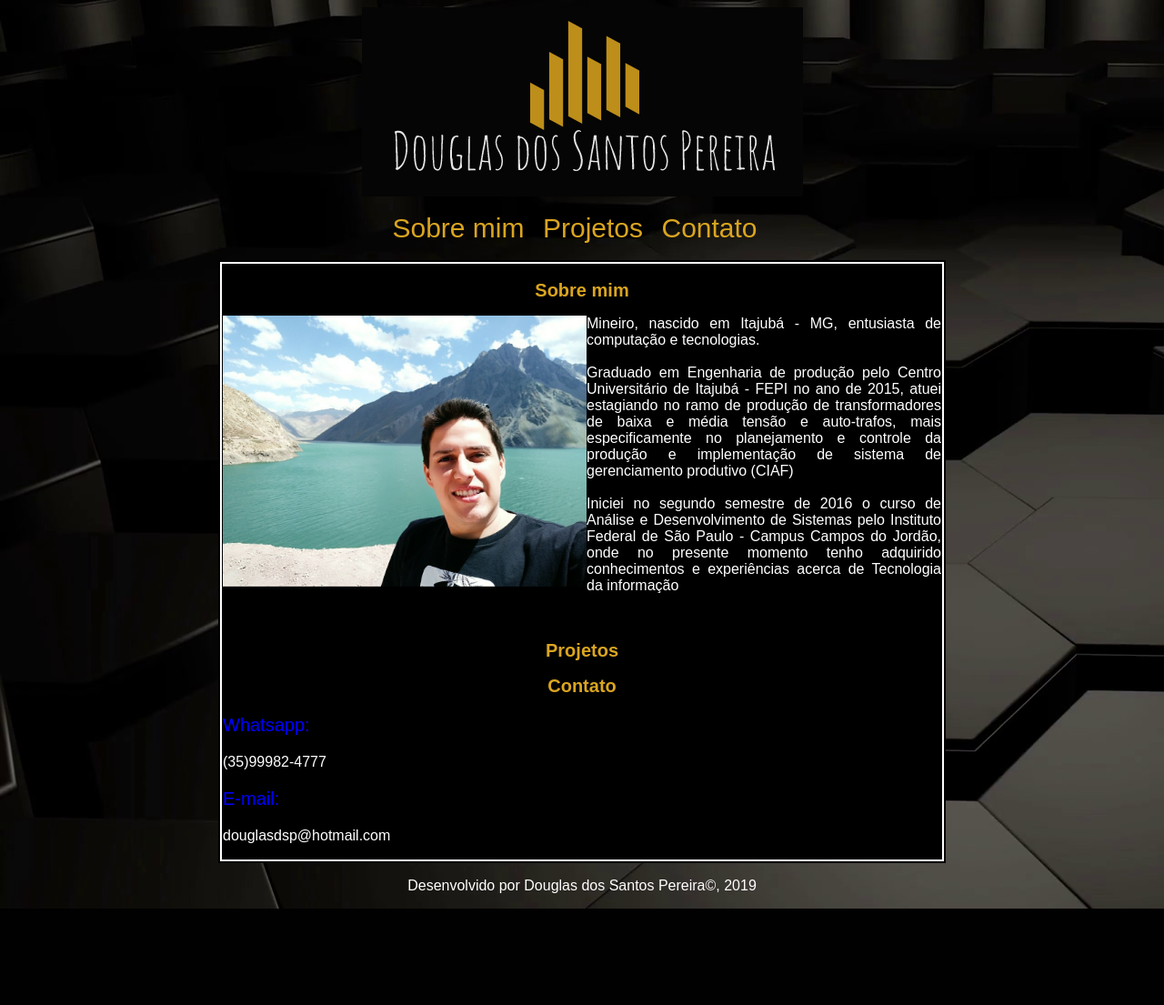
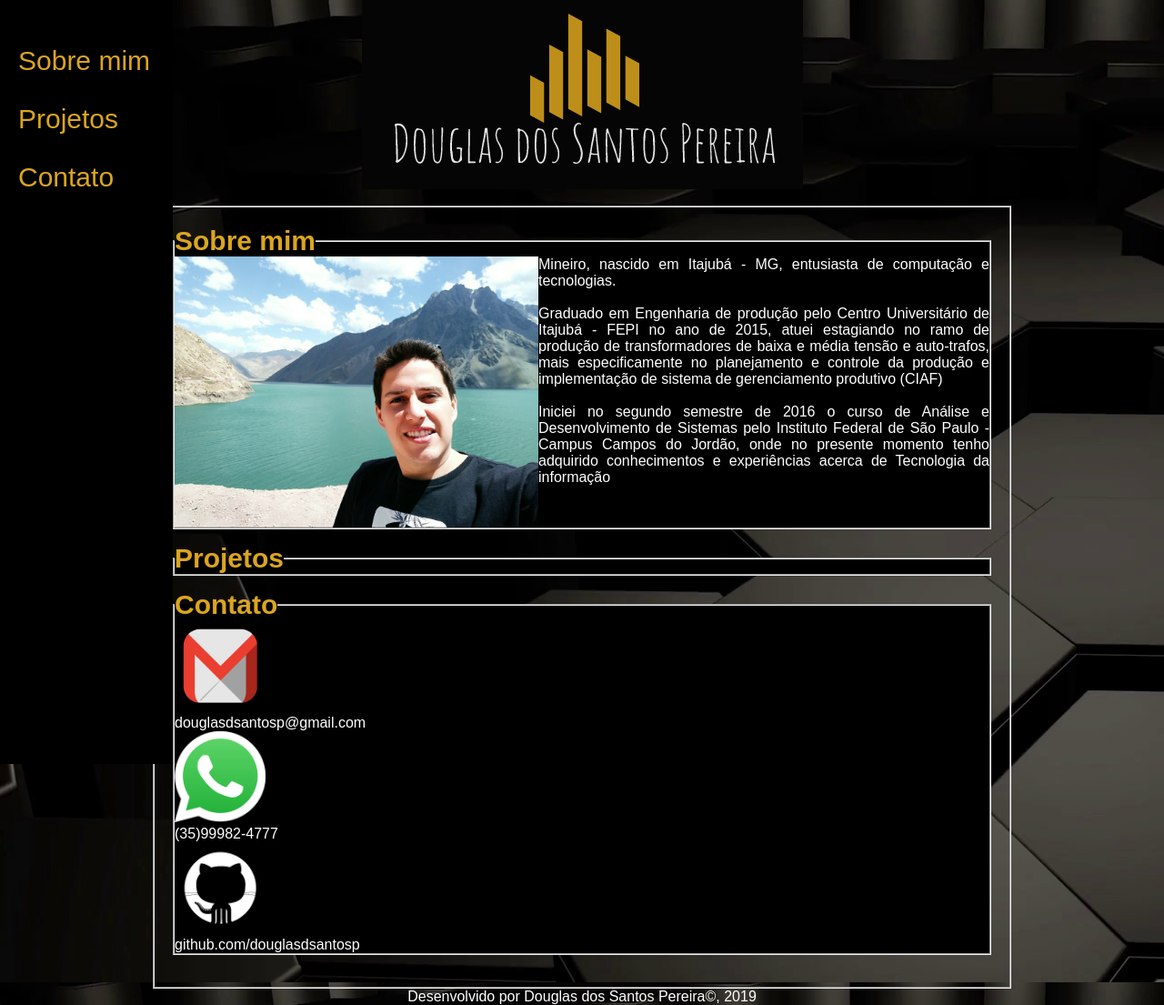
Before and after one commit to douglasdsantosp/blog, a Django app: page /blog in a window 1280 px wide. Shown: the whole page at 91% size. Before the commit the page ends 999 px from the top, so only its background shows below. Run offline with Django 3.2, Linux system fonts and the light colour scheme; data that the repository does not hold is empty.

Commit message:
Commit-Inicial

```diff
--- a/blog/static/blog/css/portifolio.css
+++ b/blog/static/blog/css/portifolio.css
@@ -1,3 +1,10 @@
+/* Zerar as margens iniciais */
+*{
+    padding: 0;
+    margin:0;
+    font-family: Arial, Helvetica, sans-serif;
+}
+
 body{
     background-image:url(../img/background.png);
     font-family:Arial, Verdana;
@@ -11,10 +18,22 @@ body{
     margin-right: auto;
 }
 
-.menu{
-	text-align:center;
-	float:center;
-	width: 100%;
+.menu{;
+	height: 100%;
+	width:150px;
+	position: fixed;
+	background-color: black;
+	text-decoration: none;
+	padding: 20px;
+}
+
+ul {
+	margin-top: 30px;
+	list-style-type:none
+}
+
+li{
+	margin-bottom:30px;
 }
 
 .menu a{
@@ -30,24 +49,23 @@ body{
     color:#DAA520;
 }
 
-table {
-	margin:auto;
-	text-align:justify;
+.conteudo{
+	margin-bottom: 15px;
 	background-color: black;
-	width: 800px;
-	height: auto;
 }
 
-table h2{
-	text-align: center;
-	font-family: Arial, Verdana;
-	font-size: 20px;
+h2, h3 {
+	font-size: 30px;
 	color:#DAA520;
 }
 
-td, th {
-    border: 2px solid;
-    border-color: white;
+.corpo{
+	padding: 20px;
+	width: 900px;
+	height: auto;
+	margin: 0 auto;
+	z-index: 0;
+	text-align: justify;
 }
 
 .desenvolvimento {
@@ -55,22 +73,36 @@ td, th {
 	text-align:center;
 }
 
-.campo img{
+.corpo img{
 	float: left;
 	max-width:400px;
 	max-height:400px;
 }
 
-.trafo img{
-	max-width:200px;
-	max-height:200px;
+.contato{
+	width: 100%;
+	display: inline-block;
 }
 
-.campo {
-	text-align: justify;
+.contato img {
+	max-width:100px;
+	max-height:100px;
 }
 
-.titulo {
-	color: blue;
-	font-size: 20px;
+h3{
+	color: darkslategray;
 }
+.descricao{
+	color:lightseagreen;
+	font-size: 18px;
+}
+
+.inicio{
+	color:lightgreen;
+	font-size: 18px;
+}
+
+.termino{
+	color:lightcoral;
+	font-size: 18px;
+}
--- a/blog/templates/Portifolio.html
+++ b/blog/templates/Portifolio.html
@@ -5,51 +5,56 @@
 	<head>
 		<meta charset="UTF-8">
         <link rel="stylesheet" type ="text/css" href="{% static 'blog/css/portifolio.css' %}" />
-        <title> Portifólio - Douglas dos Santos Pereira</title>
+        <title>Douglas dos Santos Pereira</title>
 	<title></title>
 	</head>
 
+	<nav class="menu">
+		<ul>
+			<li><a HREF="#sobremim">Sobre mim</a></li>
+			<li><a HREF="#projetos">Projetos</a></li>
+			<li><a HREF="#contato">Contato</a></li>
+		</ul>
+	</nav>
+
 	<body>
 		<header>
-			<a HREF="portifolio.html"><img class="logo" src="{% static 'blog/img/logo.png' %}" alt="Logo - Douglas"></a><br>
+			<a><img class="logo" src="{% static 'blog/img/logo.png' %}" alt="Logo - Douglas"></a><br>
 		</header>
-
-		<nav class="menu">
-            <a HREF="#sobremim">Sobre mim</a>&emsp;
-            <a HREF="#projetos">Projetos</a>&emsp;
-            <a HREF="#contato">Contato</a>&emsp;<br><br>
-        </nav>
-
 		<section>
-			<table class="campo">
-				<td>
-					<a name="sobremim"><h2>Sobre mim</h2></a>
-
-					<p><img src="{% static 'blog/img/douglas.jpg' %}" alt="douglas">Mineiro, nascido em Itajubá - MG, entusiasta de computação e tecnologias.<br><br>Graduado em Engenharia de produção pelo Centro Universitário de Itajubá - FEPI no ano de 2015, atuei estagiando no ramo de produção de transformadores de baixa e média tensão e auto-trafos, mais especificamente no planejamento e controle da produção e implementação de sistema de gerenciamento produtivo (CIAF)<br><br>
-					Iniciei no segundo semestre de 2016 o curso de Análise e Desenvolvimento de Sistemas pelo Instituto Federal de São Paulo - Campus Campos do Jordão, onde no presente momento tenho adquirido conhecimentos e experiências acerca de Tecnologia da informação</p><br>
-
-
-					<a name="projetos"><h2>Projetos</h2></a>
-
+			<fieldset class="corpo">
+				<fieldset class="conteudo">
+					<legend><a name="sobremim"><h2>Sobre mim</h2></a></legend>
+					<p><img src="{% static 'blog/img/douglas.jpg' %}" alt="douglas">Mineiro, nascido em Itajubá - MG, entusiasta de computação e
+						tecnologias.<br><br>Graduado em Engenharia de produção pelo Centro Universitário de Itajubá - FEPI no ano de 2015,
+						atuei estagiando no ramo de produção de transformadores de baixa e média tensão e auto-trafos, mais especificamente
+						no planejamento e controle da produção e implementação de sistema de gerenciamento produtivo (CIAF)<br><br>
+						Iniciei no segundo semestre de 2016 o curso de Análise e Desenvolvimento de Sistemas pelo Instituto Federal
+						de São Paulo - Campus Campos do Jordão, onde no presente momento tenho adquirido conhecimentos e experiências
+						acerca de Tecnologia da informação</p><br>
+				</fieldset>
+				<fieldset class="conteudo">
+					<legend><a name="projetos"><h2>Projetos</h2></a></legend>
 					{% for project in projects %}
 
-					<h3>{{ project.title }}</h3>
-					<h4>Descição:</h4>
-					<p>{{ project.description }}</p>
-					<h4>Data de ínicio:</h4>
-					<p>{{ project.initdate }}</p>
-					<h4>Data de ínicio:</h4>
-					<p>{{ project.finaldate }}</p>
-					{% endfor %}
+					<br><h3>{{ project.title}}</h3>
+                	<p><label class="descricao">Descrição:</label> {{ project.description}}</p>
+					<p><label class="inicio">Data de ínicio:</label> {{ project.initdate }}</p>
+					<p><label class="termino">Data de término:</label> {{ project.finaldate }}</p>
+					<br>
 
-					<a name="contato"><h2>Contato</h2></a>
-
-					<p class="titulo">Whatsapp:</p>
-					<p>(35)99982-4777</p>
-					<p class="titulo">E-mail:</p>
-					<p>douglasdsp@hotmail.com</p>
-				</td>
-			</table>
+        		    {% endfor %}
+				</fieldset>
+				<fieldset class="conteudo">
+					<legend><a name="contato"><h2>Contato</h2></a></legend>
+						<p class="contato"><a HREF="mailto:douglasdsantosp@gmail.com"><img src="{% static 'blog/img/gmail.png' %}" alt="Logo - Gmail"></a></p>
+						<p>douglasdsantosp@gmail.com</p>
+						<p class="contato"><img src="{% static 'blog/img/whatsapp.png' %}" alt="Logo - Whatsapp"></p>
+						<p>(35)99982-4777</p>
+						<p class="contato"><a HREF="https://github.com/douglasdsantosp"><img src="{% static 'blog/img/github.png' %}" alt="Logo - Github"></a></p>
+						<p>github.com/douglasdsantosp</p>
+				</fieldset>
+			</fieldset>
 		</section>
 
 		<footer>
--- a/blog/urls.py
+++ b/blog/urls.py
@@ -2,5 +2,5 @@ from django.urls import path
 from . import views
 
 urlpatterns = [
-    path('blog', views.blog, name='teste'),
+    path('blog', views.blog, name='hello'),
 ]
```
Also changed, not shown: blog/static/blog/img/github.png (added), blog/static/blog/img/gmail.png (added), blog/static/blog/img/whatsapp.png (added), db.sqlite3.
